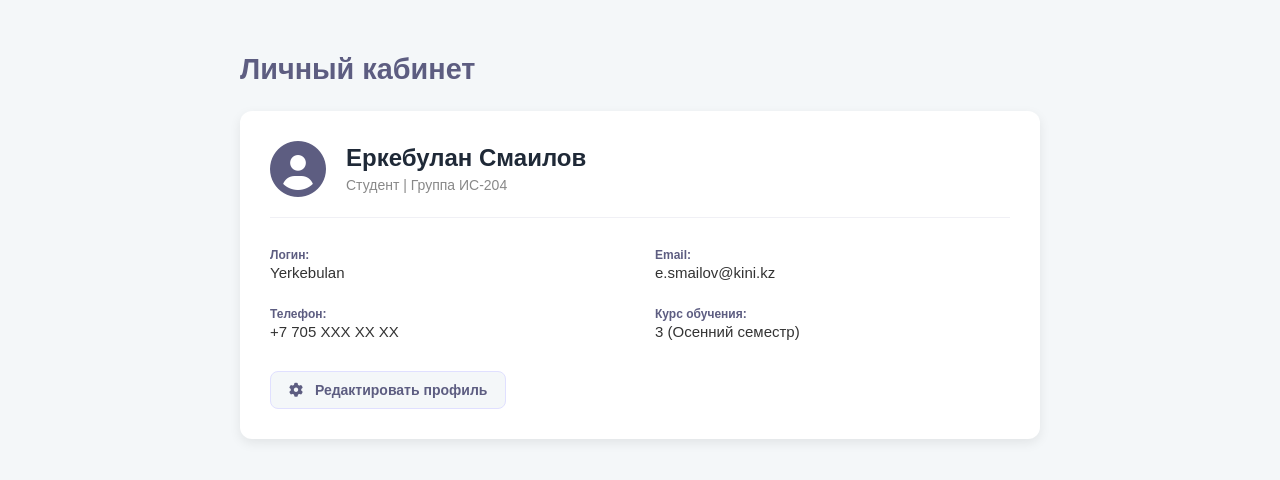
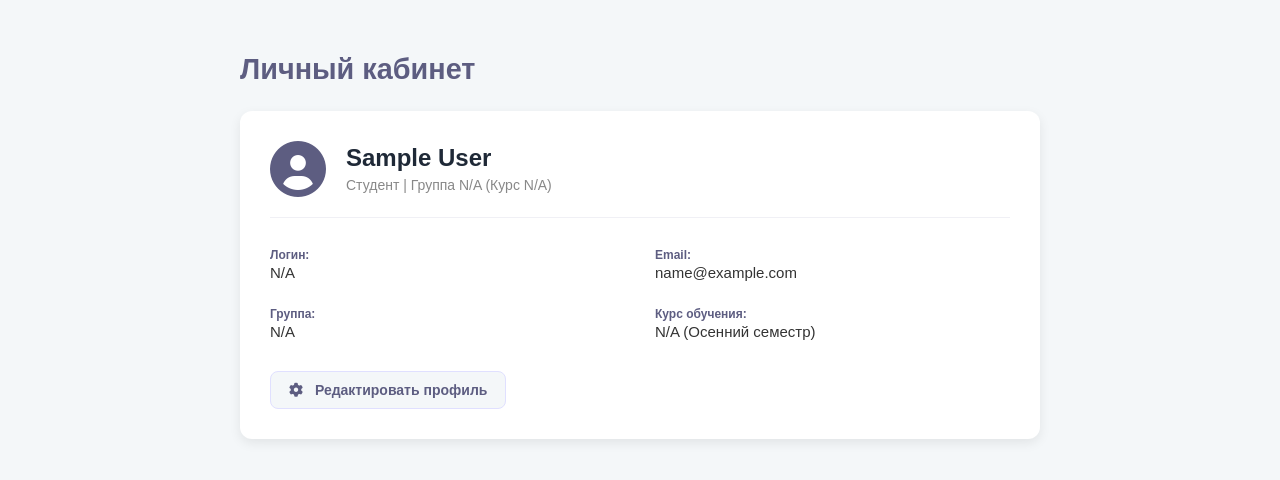
Before and after one commit to kydyrzhanmaratuly-hub/Xalisa, a website: page static_cabinet.html in a window 1280 px wide. Shown: the part 92-572 px from the top of the page. Drawn offline with Linux system fonts and the light colour scheme; sample sign-in values are in the browser's storage.

Commit message:
Add user data binding to static cabinet page

```diff
--- a/static_cabinet.html
+++ b/static_cabinet.html
@@ -26,27 +26,27 @@
             <div class="profile-header">
                 <i class="fas fa-user-circle profile-icon"></i>
                 <div class="user-info">
-                    <div class="user-name">Еркебулан Смаилов</div>
-                    <div class="user-status">Студент | Группа ИС-204</div>
+                    <div class="user-name" id="cabinet-user-name">Еркебулан Смаилов</div>
+                    <div class="user-status" id="cabinet-user-status">Студент | Группа ИС-204</div>
                 </div>
             </div>
 
             <div class="profile-details">
                 <div class="detail-item">
                     <span class="detail-label">Логин:</span>
-                    <span class="detail-value">Yerkebulan</span>
+                    <span class="detail-value" id="cabinet-login">Yerkebulan</span>
                 </div>
                 <div class="detail-item">
                     <span class="detail-label">Email:</span>
-                    <span class="detail-value">e.smailov@kini.kz</span>
+                    <span class="detail-value" id="cabinet-email">e.smailov@kini.kz</span>
                 </div>
                 <div class="detail-item">
-                    <span class="detail-label">Телефон:</span>
-                    <span class="detail-value">+7 705 XXX XX XX</span>
+                    <span class="detail-label">Группа:</span>
+                    <span class="detail-value" id="cabinet-group">ИС-204</span>
                 </div>
                 <div class="detail-item">
                     <span class="detail-label">Курс обучения:</span>
-                    <span class="detail-value">3 (Осенний семестр)</span>
+                    <span class="detail-value" id="cabinet-course">3 (Осенний семестр)</span>
                 </div>
             </div>
 
@@ -57,5 +57,33 @@
         </div>
     </div>
 
+<script>
+    document.addEventListener('DOMContentLoaded', () => {
+        const userDataString = localStorage.getItem('userData');
+
+        if (!userDataString) {
+            // Если данных нет, перенаправляем на страницу входа
+            console.warn("Данные пользователя не найдены. Перенаправление на вход.");
+            window.location.href = "fafa.html";
+            return;
+        }
+
+        try {
+            const user = JSON.parse(userDataString);
+
+            // Заполнение данных в личном кабинете
+            document.getElementById('cabinet-user-name').textContent = user.name || 'Студент';
+            document.getElementById('cabinet-user-status').textContent = `Студент | Группа ${user.group || 'N/A'} (Курс ${user.course || 'N/A'})`;
+            document.getElementById('cabinet-login').textContent = user.login || 'N/A';
+            document.getElementById('cabinet-email').textContent = user.email || 'N/A';
+            document.getElementById('cabinet-group').textContent = user.group || 'N/A';
+            document.getElementById('cabinet-course').textContent = `${user.course || 'N/A'} (Осенний семестр)`;
+        } catch (e) {
+            console.error("Ошибка парсинга данных пользователя:", e);
+            alert("Ошибка загрузки данных профиля. Повторите вход.");
+            window.location.href = "fafa.html";
+        }
+    });
+</script>
 </body>
 </html>
```
